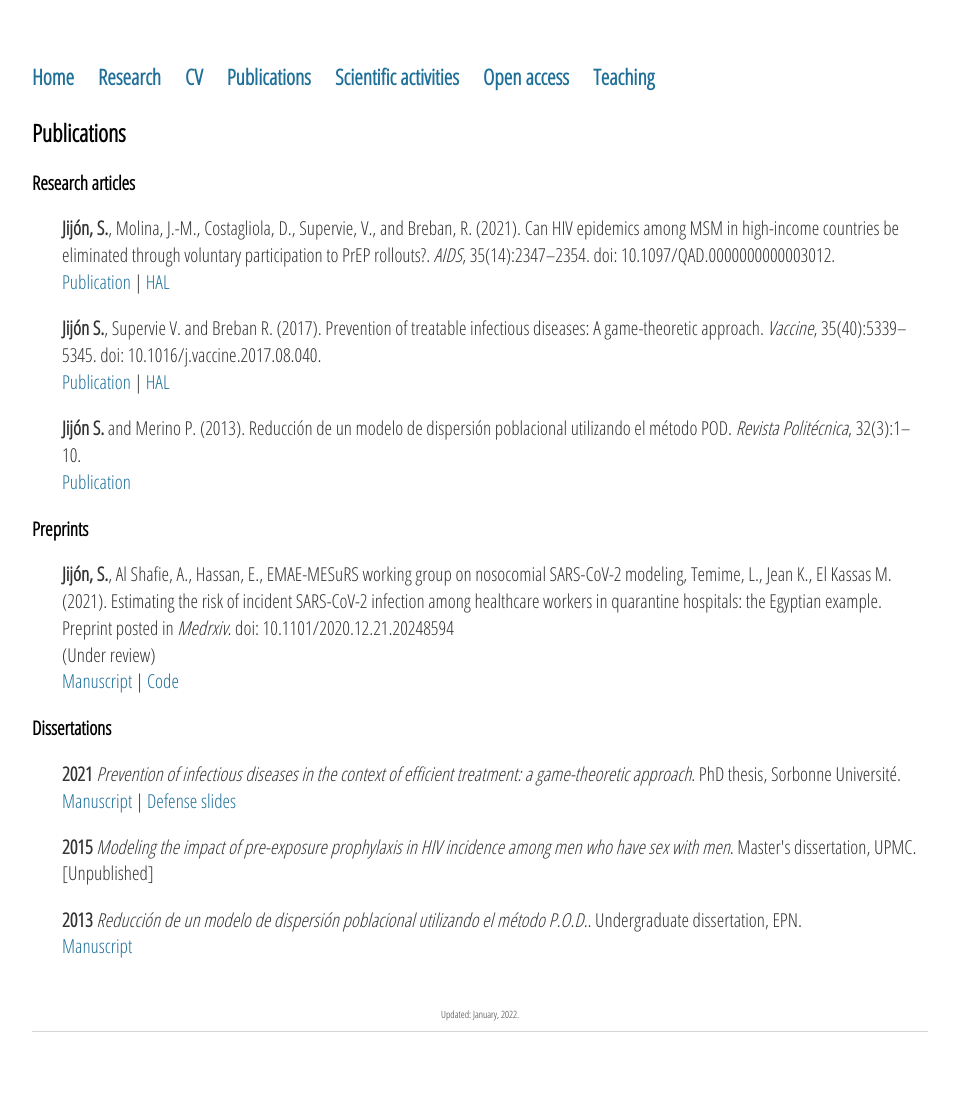
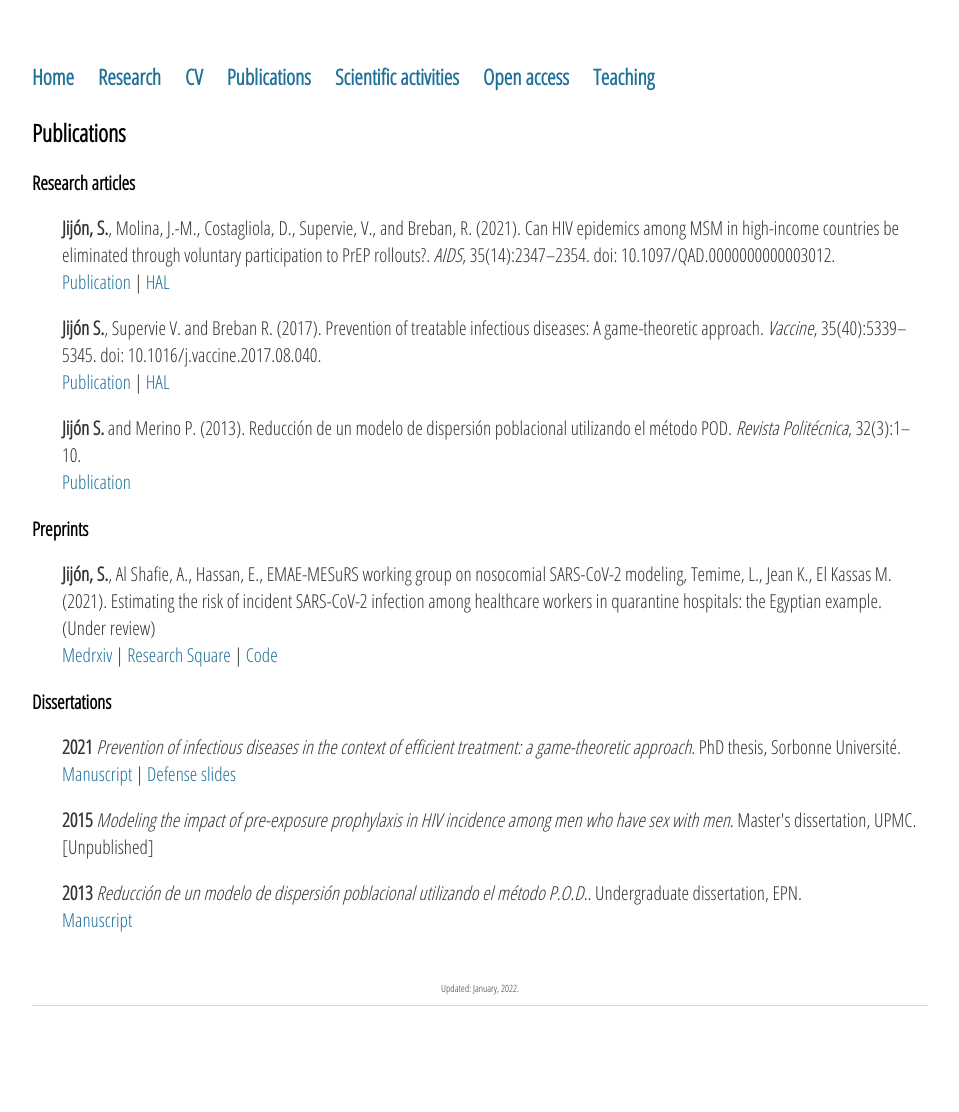
Before and after one commit to sjijon/sjijon.github.io, a Jekyll site: the page built from publications.html, in a window 1280 px wide. Shown: the whole page, without its empty margins (160-1119 px from the left). Built offline with Jekyll 4.4.1, drawn with Linux system fonts in a browser that asks for light colours; nearby versions of some CDN libraries; after the commit the page ends 1086 px from its top, so only the background shows below that.

Commit message:
Update link to preprint

```diff
--- a/publications.html
+++ b/publications.html
@@ -32,11 +32,12 @@ title: Publications
 	<p style="padding-left:30px;">
 		<strong>Jijón, S.</strong>, Al Shafie, A., Hassan, E., EMAE-MESuRS working group on nosocomial SARS-CoV-2 modeling, Temime, L., Jean K., El Kassas M. (2021).
 		Estimating the risk of incident SARS-CoV-2 infection among healthcare workers in quarantine hospitals: the Egyptian example.
-		Preprint posted in <em>Medrxiv</em>. doi: 10.1101/2020.12.21.20248594
+		<!-- Preprint posted in <em>Medrxiv</em>. doi: 10.1101/2020.12.21.20248594 -->
 		<br>
 		(Under review)
 		<br>
-		<a href="https://doi.org/10.1101/2020.12.21.20248594" target="_blank">Manuscript</a> |
+		<a href="https://doi.org/10.1101/2020.12.21.20248594" target="_blank">Medrxiv</a> |
+		<a href="https://www.researchsquare.com/article/rs-1893865/v1 target="_blank">Research Square</a> |
 		<a href="https://github.com/sjijon/SARS-CoV-2_QuarantineHospitals" target="_blank">Code</a>
 	</p>
 
```
